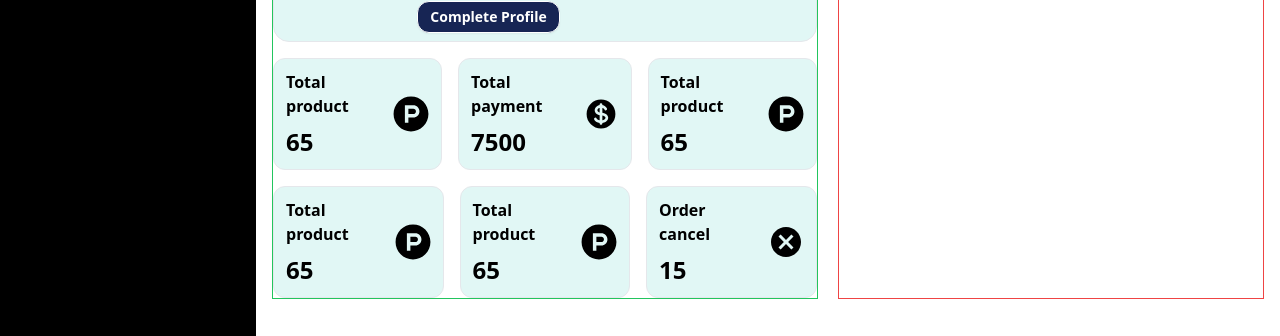
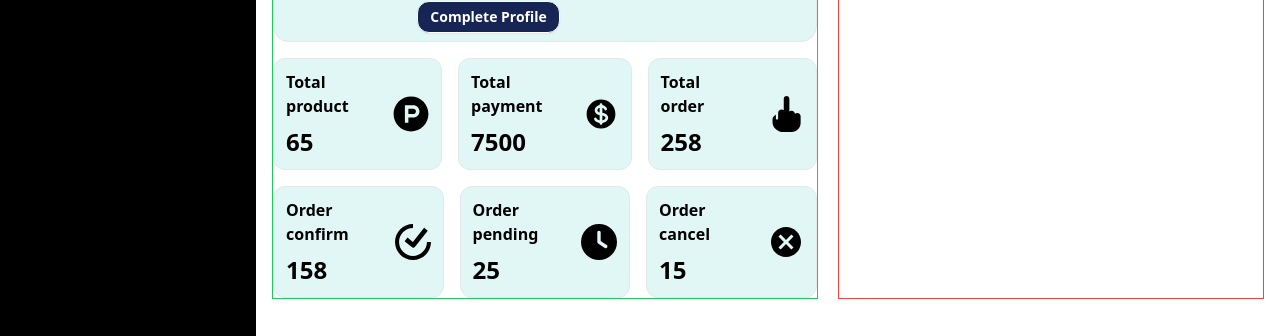
Before and after one commit to Naiemjoy1/giftap_client, a React (Vite) app: page /sellerdashboard in a window 1280 px wide. Shown: the part 309-645 px from the top of the page. Built offline with nearby package versions, Linux system fonts and the light colour scheme; no server answers; a web font is replaced by a local one; what @react-pdf/renderer would draw is missing.

Commit message:
react icon add

```diff
--- a/src/Pages/Dashboard/Seller/Dashboard/Dashboard.jsx
+++ b/src/Pages/Dashboard/Seller/Dashboard/Dashboard.jsx
@@ -1,7 +1,9 @@
 import { FaProductHunt } from "react-icons/fa6";
 import { HiMiniCurrencyDollar } from "react-icons/hi2";
 import { MdCancel } from "react-icons/md";
-
+import { SiTicktick } from "react-icons/si";
+import { FaClock } from "react-icons/fa6";
+import { FaHandMiddleFinger } from "react-icons/fa6";
 const Dashboard = () => {
   return (
     <div className="flex space-x-5">
@@ -51,31 +53,31 @@ const Dashboard = () => {
           </div>
           <div className="flex space-x-10 items-center border w-52 h-28 p-3 rounded-xl mt-4 bg-[#E1F7F5]">
             <div>
-              <h1 className="text-base font-semibold">Total product</h1>
-              <h1 className="text-2xl font-bold mt-2">65</h1>
+              <h1 className="text-base font-semibold">Total order</h1>
+              <h1 className="text-2xl font-bold mt-2">258</h1>
             </div>
             <div className="text-4xl">
-              <FaProductHunt />
+              <FaHandMiddleFinger />
             </div>
           </div>
         </div>
         <div className="flex space-x-4">
           <div className="flex space-x-10 items-center border w-52 h-28 p-3 rounded-xl mt-4 bg-[#E1F7F5]">
             <div>
-              <h1 className="text-base font-semibold">Total product</h1>
-              <h1 className="text-2xl font-bold mt-2">65</h1>
+              <h1 className="text-base font-semibold">Order confirm</h1>
+              <h1 className="text-2xl font-bold mt-2">158</h1>
             </div>
             <div className="text-4xl">
-              <FaProductHunt />
+              <SiTicktick />
             </div>
           </div>
           <div className="flex space-x-10 items-center border w-52 h-28 p-3 rounded-xl mt-4 bg-[#E1F7F5]">
             <div>
-              <h1 className="text-base font-semibold">Total product</h1>
-              <h1 className="text-2xl font-bold mt-2">65</h1>
+              <h1 className="text-base font-semibold">Order pending</h1>
+              <h1 className="text-2xl font-bold mt-2">25</h1>
             </div>
             <div className="text-4xl">
-              <FaProductHunt />
+              <FaClock />
             </div>
           </div>
           <div className="flex space-x-10 items-center border w-52 h-28 p-3 rounded-xl mt-4 bg-[#E1F7F5]">
```
